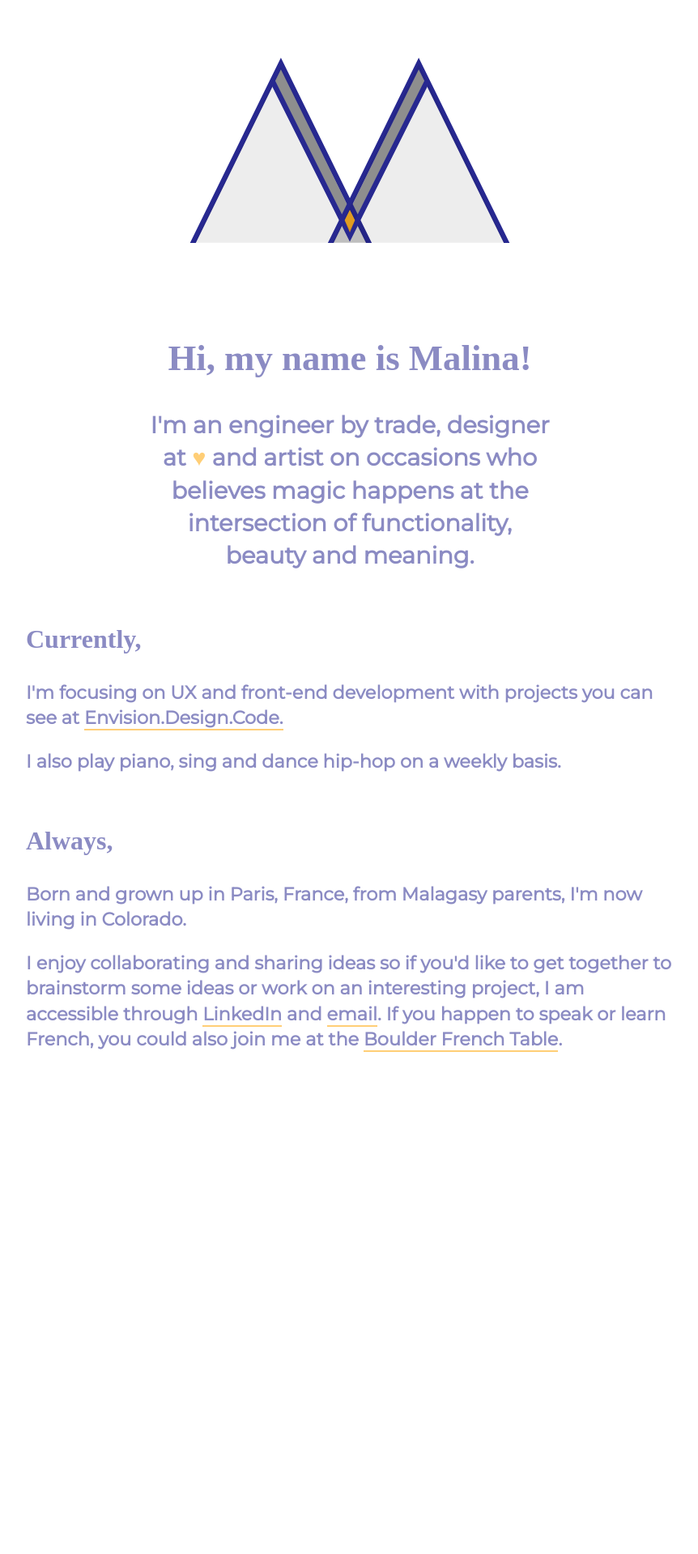
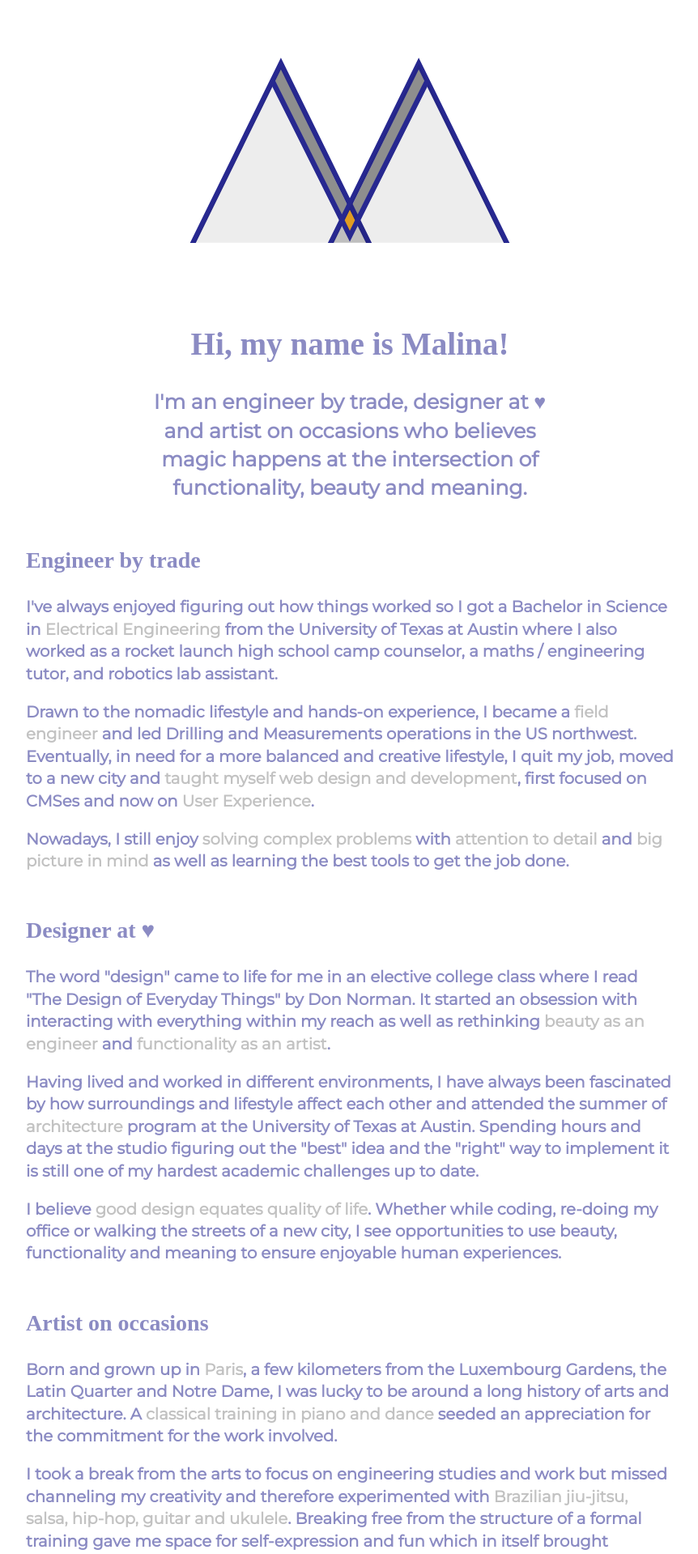
Before and after one commit to designesse/malina_2018, a Jekyll site: the page built from _pages/index.html, in a window 1280 px wide. Shown: the top 1919 px of the page at 81% size, without its empty margins (208-1070 px from the left). Built offline with Jekyll 4.4.1, drawn with Linux system fonts in a browser that asks for light colours; some web fonts are replaced; before the commit the page ends 1450 px from its top, so only the background shows below that; some of the changed text lies outside the part shown.

Commit message:
Added more content on homepage and footer.

```diff
--- a/_config.yml
+++ b/_config.yml
@@ -21,7 +21,8 @@ description:
   beauty and meaning.
 baseurl: ""
 
-url: "http://designesse.github.io/malina"
+url: "http://designesse.github.io/malina_2018/_site"
+
 github_username: designesse
 
 include: ["_pages"]
--- /dev/null
+++ b/_includes/footer.html
@@ -0,0 +1,3 @@
+<footer>
+	<a href="{{ site.url }}"><img class="center" src="{{ site.url }}/assets/images/malinamalina-logo.png" /></a>
+</footer>
--- a/_includes/head.html
+++ b/_includes/head.html
@@ -11,11 +11,11 @@
 	<title>{{page.title}}</title>
 	<meta name="description" content="I am Malina Randrianavony, an engineer by trade, designer at heart and artist on occasions who believes magic happens at the intersection of functionality, beauty and meaning.">
 	<meta name="author" content="Malina Randrianavony">
-	<link rel="stylesheet" href="{{ site.github.url }}/assets/css/style.css">
+	<link rel="stylesheet" href="{{ site.url }}/assets/css/style.css">
 	{% if page.url == "/" %}
 		<link rel="stylesheet" href="{{ site.github.url }}/assets/css/logo-transition.css">
 	{% endif %}
-	<link rel="icon" type="image/png" sizes="32x32" href="{{ site.github.url }}/assets/images/favicon-32x32.png">
-	<link rel="icon" type="image/png" sizes="16x16" href="{{ site.github.url }}/assets/images/favicon-16x16.png">
-	<link rel="shortcut icon" type="image/x-icon" href="{{ site.github.url }}/assets/images/favicon.ico">
+	<link rel="icon" type="image/png" sizes="32x32" href="{{ site.url }}/assets/images/favicon-32x32.png">
+	<link rel="icon" type="image/png" sizes="16x16" href="{{ site.url }}/assets/images/favicon-16x16.png">
+	<link rel="shortcut icon" type="image/x-icon" href="{{ site.url }}/assets/images/favicon.ico">
 </head>
--- a/_layouts/homepage.html
+++ b/_layouts/homepage.html
@@ -7,5 +7,8 @@
     <div id="page">
       {{ content }}
     </div>
+
+    {% include footer.html %}
+
   </body>
 </html>
--- a/_pages/index.html
+++ b/_pages/index.html
@@ -6,7 +6,7 @@ layout: homepage
 
 <header>
   <section class="block center hide-without-transition">
-    {% include logos/malina-malina-logo.svg %}
+    {% include logos/malinamalina-logo.svg %}
   </section>
 
   <section class="show-transition show-with-transition">
@@ -39,7 +39,7 @@ layout: homepage
     </div>
     <div class="absolute">
       <svg class="block center cross-3" viewBox="0 0 188 108" xmlns="http://www.w3.org/2000/svg">
-        <polygon points="94,102 91,95 94,89 97,95" fill="#ffa500" opacity=".9" />
+        <polygon points="94,101 91,95 94,89 97,95" fill="#ffa500" opacity=".9" />
       </svg>
     </div>
   </section>
@@ -49,18 +49,34 @@ layout: homepage
 <div id="content">
   <section class="mid-center text-center">
     <h1 class="serif">Hi, my name is Malina!</h1>
-    <p class="font-med">I'm an engineer by trade, designer at <span  class="contrast">&#9829;</span> and artist on occasions who believes magic happens at the intersection of functionality, beauty and meaning.</p>
+    <p class="font-med">I'm an engineer by trade, designer at &#9829; and artist on occasions who believes magic happens at the intersection of functionality, beauty and meaning.</p>
   </section>
 
   <section>
-    <h2>Currently,</h2>
-    <p>I'm focusing on UX and front-end development with projects you can see at <a href="http://www.envisiondesigncode.com">Envision.Design.Code.</a></p><p>I also play piano, sing and dance hip-hop on a weekly basis.</p>
-    </p>
+    <h2>Engineer by trade</h2>
+    <p>I've always enjoyed figuring out how things worked so I got a Bachelor in Science in <em>Electrical Engineering</em> from the University of Texas at Austin where I also worked as a rocket launch high school camp counselor, a maths / engineering tutor, and robotics lab assistant.</p>
+    <p>Drawn to the nomadic lifestyle and hands-on experience, I became a <em>field engineer</em> and led Drilling and Measurements operations in the US northwest. Eventually, in need for a more balanced and creative lifestyle, I quit my job, moved to a new city and <em>taught myself web design and development</em>, first focused on CMSes and now on <em>User Experience</em>.</p>
+    <p>Nowadays, I still enjoy <em>solving complex problems</em> with <em>attention to detail</em> and <em>big picture in mind</em> as well as learning the best tools to get the job done.</p>
   </section>
 
   <section>
-    <h2>Always,</h2>
-    <p>Born and grown up in Paris, France, from Malagasy parents, I'm now living in Colorado.</p>
+    <h2>Designer at &#9829;</h2>
+    <p>The word "design" came to life for me in an elective college class where I read "The Design of Everyday Things" by Don Norman. It started an obsession with interacting with everything within my reach as well as rethinking <em>beauty as an engineer</em> and <em>functionality as an artist</em>.</p>
+    <p>Having lived and worked in different environments, I have always been fascinated by how surroundings and lifestyle affect each other and attended the summer of <em>architecture</em> program at the University of Texas at Austin. Spending hours and days at the studio figuring out the "best" idea and the "right" way to implement it is still one of my hardest academic challenges up to date.</p>
+    <p>I believe <em>good design equates quality of life</em>. Whether while coding, re-doing my office or walking the streets of a new city, I see opportunities to use beauty, functionality and meaning to ensure enjoyable human experiences.</p>
+  </section>
+
+  <section>
+    <h2>Artist on occasions</h2>
+    <p>Born and grown up in <em>Paris</em>, a few kilometers from the Luxembourg Gardens, the Latin Quarter and Notre Dame, I was lucky to be around a long history of arts and architecture. A <em>classical training in piano and dance</em> seeded an appreciation for the commitment for the work involved.</p>
+    <p>I took a break from the arts to focus on engineering studies and work but missed channeling my creativity and therefore experimented with <em>Brazilian jiu-jitsu, salsa, hip-hop, guitar and ukulele</em>. Breaking free from the structure of a formal training gave me space for self-expression and fun which in itself brought another challenge in pushing myself outside of my comfort zone.</p>
+    <p><em>"It takes an athlete to dance, but an artist to be a dancer." - Shanna LaFleur</em>. I am a musician who plays music and dances on a weekly basis. Sometimes inspiration and self-expression strike to create a magical act of creation. I am hoping to create more of these moments.</p>
+  </section>
+
+  <hr />
+
+  <section>
+    <h2>Let's collaborate</h2>
     <p>I enjoy collaborating and sharing ideas so if you'd like to get together to brainstorm some ideas or work on an interesting project, I am accessible through <a href="https://www.linkedin.com/in/malinar">LinkedIn</a> and <a href="mailto:malina.randrianavony@gmail.com">email</a>. If you happen to speak or learn French, you could also join me at the <a href="https://www.meetup.com/Boulder-French-table-La-Table-Francophone-de-Boulder/">Boulder French Table</a>.</p>
   </section>
 </div>
--- a/assets/css/logo-transition.scss
+++ b/assets/css/logo-transition.scss
@@ -51,7 +51,6 @@
 .show-with-transition { visibility: visible; }
 
 #content {
-  font-weight: bold;
   margin: 0 auto;
   margin-bottom: 150px;
   @include animation-duration(7s);
--- a/assets/css/style.scss
+++ b/assets/css/style.scss
@@ -20,6 +20,12 @@ a {
   }
 }
 
+footer {
+  margin-top: 10em;
+
+  img { padding: 1em; width: 80px; }
+}
+
 h1 {
   font-family: $font-serif;
   font-size: 2.8em;
@@ -34,6 +40,11 @@ h2 {
 header {
   padding: 0 0 3em 0;
   position: relative;
+}
+
+em {
+  color: #8e8e8e;
+  font-style: unset;
 }
 
 .absolute {
@@ -54,11 +65,20 @@ section {
 
 .block { display: block; }
 .contrast { color: $contrast-color; }
-.center { margin: 0 auto; text-align: center; }
+.center { display: block; margin: 0 auto; text-align: center; }
 .text-center { text-align: center; }
 .hidden { visibility: hidden; }
 .font-med { font-size: 1.8em; }
 .show-with-transition { visibility: hidden; }
+
+hr {
+  background-color: $contrast-color;
+  border: none;
+  height: 5px;
+  margin-bottom: 4em;
+}
+
+#content { font-weight: bold; }
 
 #page {
   margin: 1em 2em;
@@ -73,9 +93,11 @@ section {
     margin-right: auto;
     max-width: 500px;
   }
+  hr { width: 50%; }
 }
+
 @media (min-width: 700px) {
-  html { font-size: 16px; }
+  html { font-size: 14px; }
   header { margin-top: 70px; }
   svg { width: 400px; }
   .mid-center {
@@ -89,4 +111,5 @@ section {
     margin-bottom: 1em;
     max-width: 800px;
   }
+  hr { width: 30%; }
 }
```
Also changed, not shown: _includes/logos/malinamalina-logo.svg, assets/images/malinamalina-logo.png (added).
